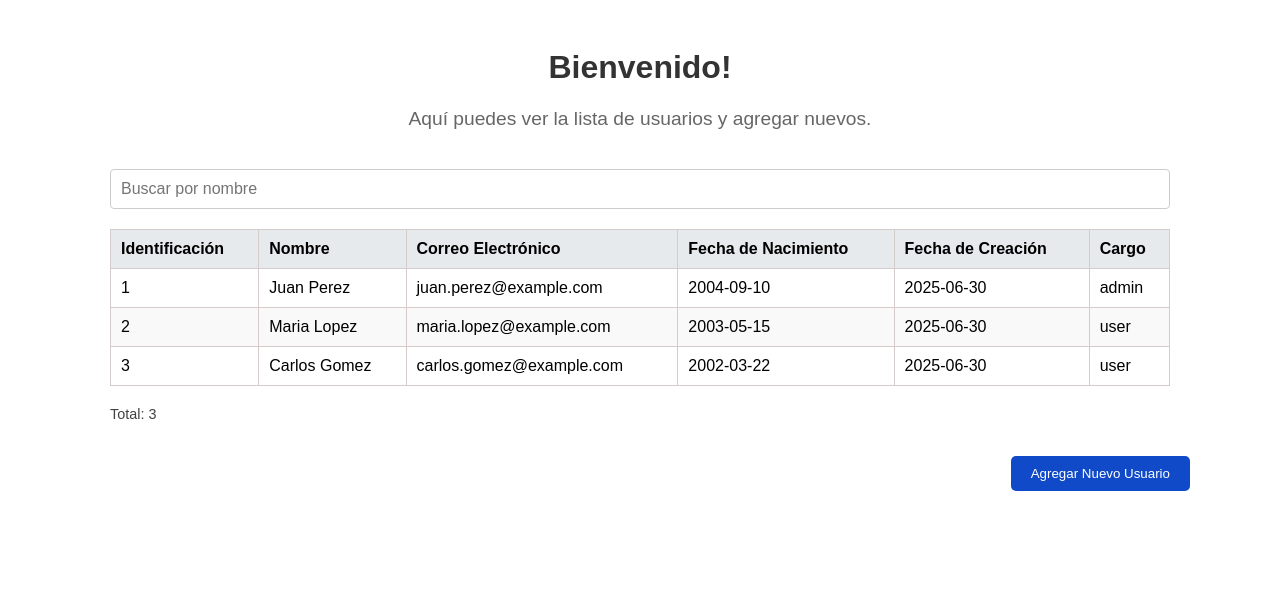
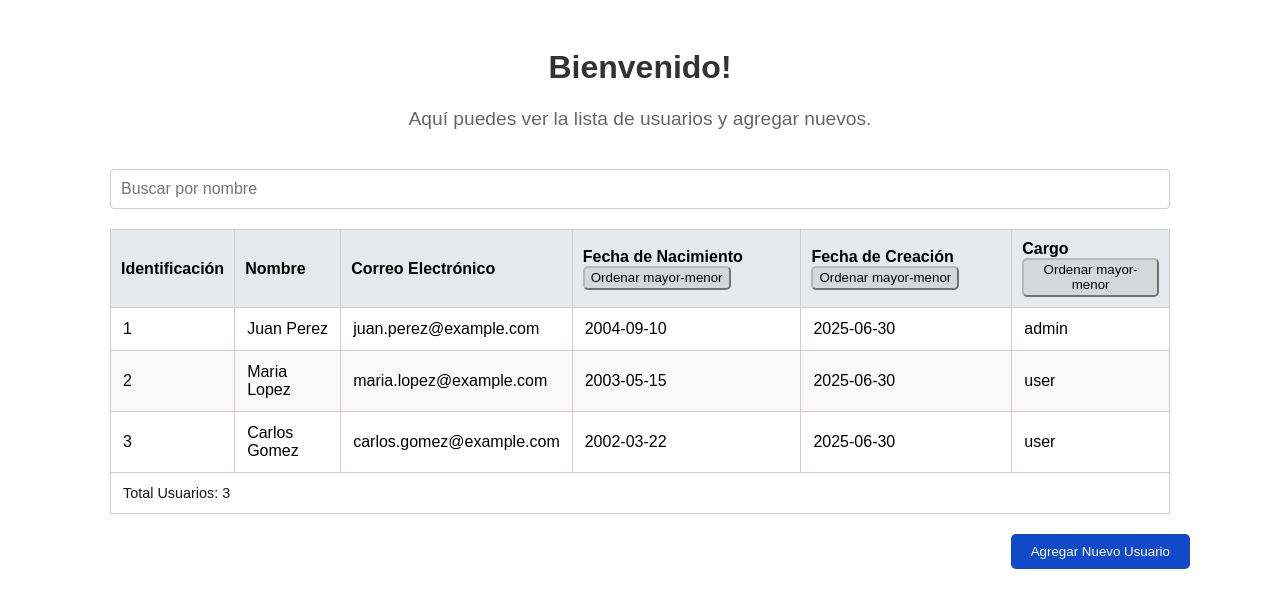
Before and after one commit to YurleisZg/Prueba_Tecnica_STD, a Vue app: page / in a window 1280 px wide. Shown: the top 608 px of the page. Built offline with nearby package versions, Linux system fonts and the light colour scheme.

Commit message:
💄 feat: Enhance TableComponent with sortable columns and total user count display; improve button styles for better usability

```diff
--- a/src/components/TableComponent.vue
+++ b/src/components/TableComponent.vue
@@ -7,9 +7,9 @@
                 <th>Identificación</th>
                 <th>Nombre</th>
                 <th>Correo Electrónico</th>
-                <th @click="sortBy('birthDate')">Fecha de Nacimiento </th>
-                <th @click="sortBy('createdAt')">Fecha de Creación </th>
-                <th @click="sortBy('role')">Cargo</th>
+                <th>Fecha de Nacimiento <button class="button" @click.stop="sortBy('birthDate')">Ordenar mayor-menor</button></th>
+                <th>Fecha de Creación <button class="button" @click.stop="sortBy('createdAt')">Ordenar mayor-menor</button></th>
+                <th>Cargo <button class="button" @click.stop="sortBy('role')">Ordenar mayor-menor</button></th>
             </tr>
         </thead>
         <tbody>
@@ -22,11 +22,12 @@
                 <td>{{ user.role }}</td>
             </tr>
         </tbody>
+        <tfoot>
+            <tr>
+                <td colspan="6" class="table-footer">Total Usuarios: {{ filteredUsers.length }}</td>
+            </tr>
+        </tfoot>
     </table>
-        <div class="table-footer">
-            <p v-if="users.length === 0">No hay usuarios disponibles.</p>
-            <p v-else>Total: {{ users.length }}</p>
-        </div>
     </div>
 </template>
 
@@ -84,10 +85,11 @@ table {
 }
 th, td {
     border: 1px solid #d6cbcb;
-    padding: 10px;
+    padding: 12px;
 }
 th {
     background-color: #e7eaec;
+    padding: 10px;
     text-align: left;
 }
 tr:nth-child(even) {
@@ -100,7 +102,7 @@ tr:hover {
     margin-top: 20px;
     text-align: left;
     font-size: 0.9em;
-    color: #424040;
+    color: #1a1919;
 }
 .button {
     background-color: #d2d3d4d2;
```
